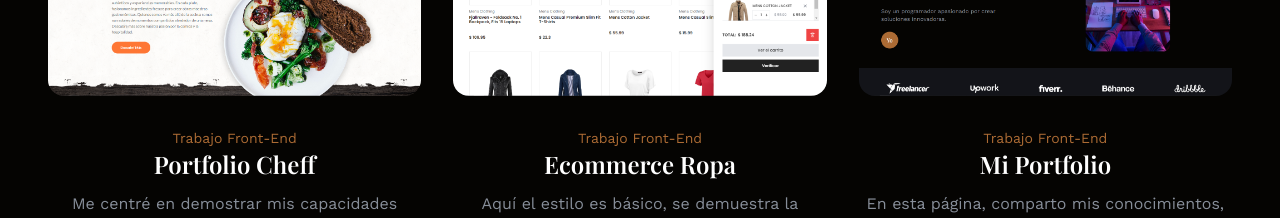
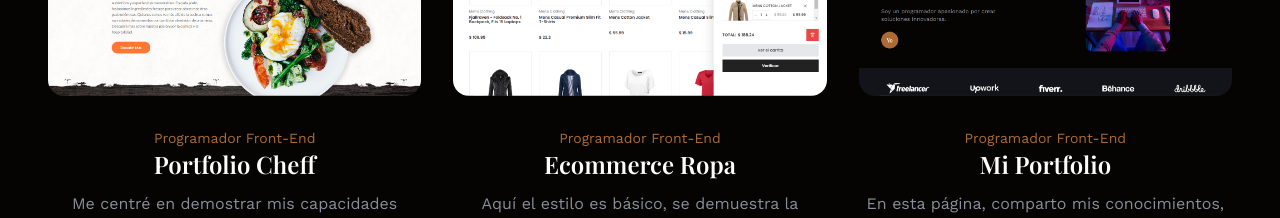
Before and after one commit to IsaacManzo/Portfolio-Isaac, a React (Create React App) app: page / in a window 1280 px wide. Shown: the part 2120-2338 px from the top of the page. Built offline with nearby package versions, Linux system fonts and the light colour scheme; a web font is replaced by a local one.

Commit message:
error-projects

```diff
--- a/src/data.js
+++ b/src/data.js
@@ -105,7 +105,7 @@
     id: "1",
     image: Project1,
     name: "Portfolio cheff",
-    category: "Trabajo front-end",
+    category: "Programador front-end",
     description:
       "Me centré en demostrar mis capacidades utilizando estilos animados.",
     href: "https://porfolio-martina.vercel.app/",
@@ -114,7 +114,7 @@
     id: "2",
     image: Project2,
     name: "Ecommerce ropa",
-    category: "Trabajo front-end",
+    category: "Programador front-end",
     description:
       "Aquí el estilo es básico, se demuestra la capacidad de manejar datos del producto, agregar al carrito, eliminar, sumar precios, etc.",
     href: "https://ecommerce-ropa.vercel.app/",
@@ -123,7 +123,7 @@
     id: "3",
     image: Project3,
     name: "Mi portfolio",
-    category: "Trabajo Front-end",
+    category: "Programador Front-end",
     description:
       "En esta página, comparto mis conocimientos, mis datos de contacto y explico en qué se dedica un programador web.",
     href: "https://portfolio-isaac-kappa.vercel.app/",
```
